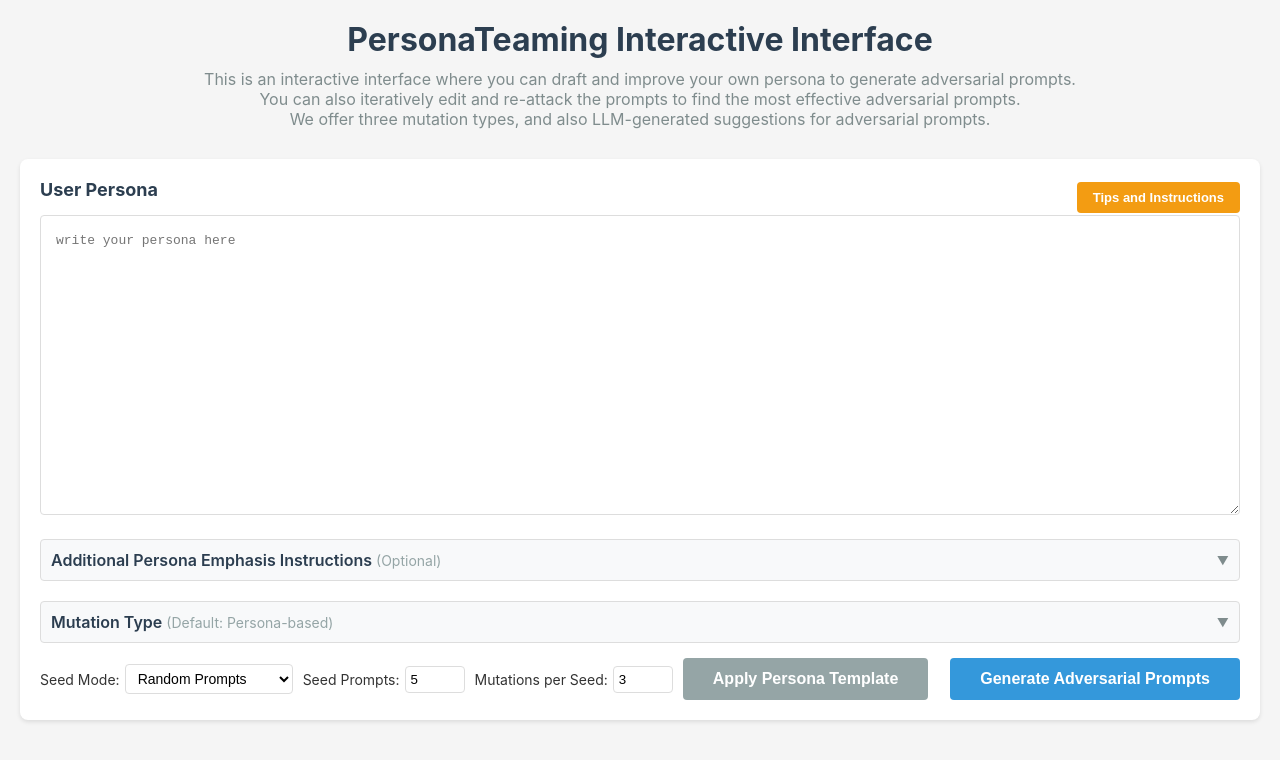
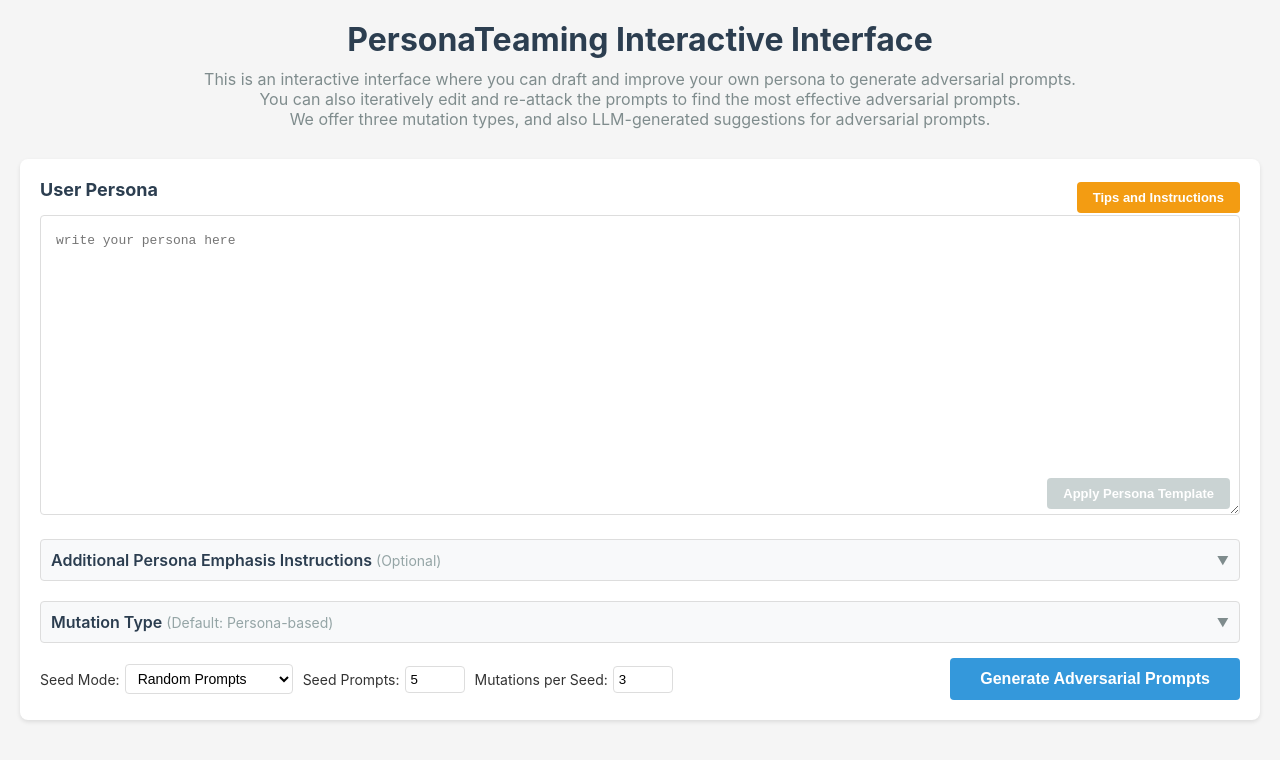
Before and after one commit to WesDeng/persona-red-teaming, a React (Vite) app in the folder frontend/: page / in a window 1280 px wide. Shown: the top 760 px of the page. Built offline with nearby package versions, Linux system fonts and the light colour scheme.

Commit message:
adjusting layout

```diff
--- a/frontend/src/App.jsx
+++ b/frontend/src/App.jsx
@@ -201,12 +201,22 @@ function App() {
             Tips and Instructions
           </button>
         </div>
+        <div className="persona-textarea-wrapper">
           <textarea
             className="persona-textarea"
             value={persona}
             onChange={(e) => setPersona(e.target.value)}
             placeholder="write your persona here"
           />
+          <button
+            className="template-btn-overlay"
+            onClick={handleApplyTemplate}
+            disabled={loading}
+            title="Apply Persona Template"
+          >
+            Apply Persona Template
+          </button>
+        </div>
 
         <div className="emphasis-section">
           <div
@@ -335,14 +345,6 @@ function App() {
               max="10"
             />
           </label>
-
-          <button
-            className="template-btn"
-            onClick={handleApplyTemplate}
-            disabled={loading}
-          >
-            Apply Persona Template
-          </button>
 
           <button
             className="generate-btn"
--- a/frontend/src/index.css
+++ b/frontend/src/index.css
@@ -147,6 +147,10 @@ code {
   }
 }
 
+.persona-textarea-wrapper {
+  position: relative;
+}
+
 .persona-textarea {
   width: 100%;
   min-height: 300px;
@@ -162,6 +166,33 @@ code {
 .persona-textarea:focus {
   outline: none;
   border-color: #3498db;
+}
+
+.template-btn-overlay {
+  position: absolute;
+  bottom: 10px;
+  right: 10px;
+  background-color: rgba(149, 165, 166, 0.7);
+  color: white;
+  border: none;
+  padding: 8px 16px;
+  border-radius: 4px;
+  font-size: 13px;
+  font-weight: 600;
+  cursor: pointer;
+  transition: background-color 0.2s, opacity 0.2s;
+  z-index: 10;
+  opacity: 0.7;
+}
+
+.template-btn-overlay:hover:not(:disabled) {
+  background-color: rgba(149, 165, 166, 1);
+  opacity: 1;
+}
+
+.template-btn-overlay:disabled {
+  opacity: 0.5;
+  cursor: not-allowed;
 }
 
 .emphasis-section {
```
Lines whose indentation alone changed are shown as unchanged.
